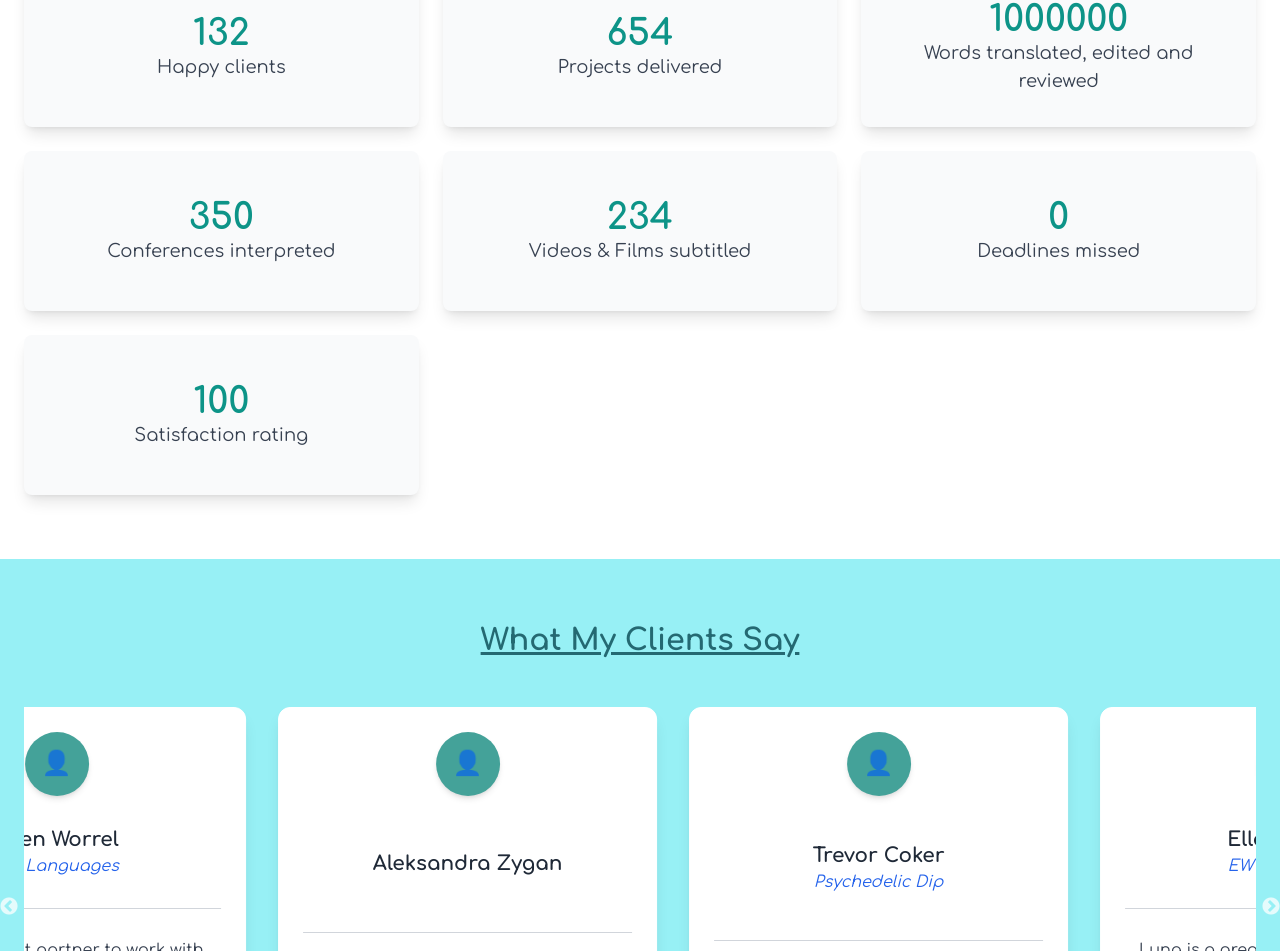
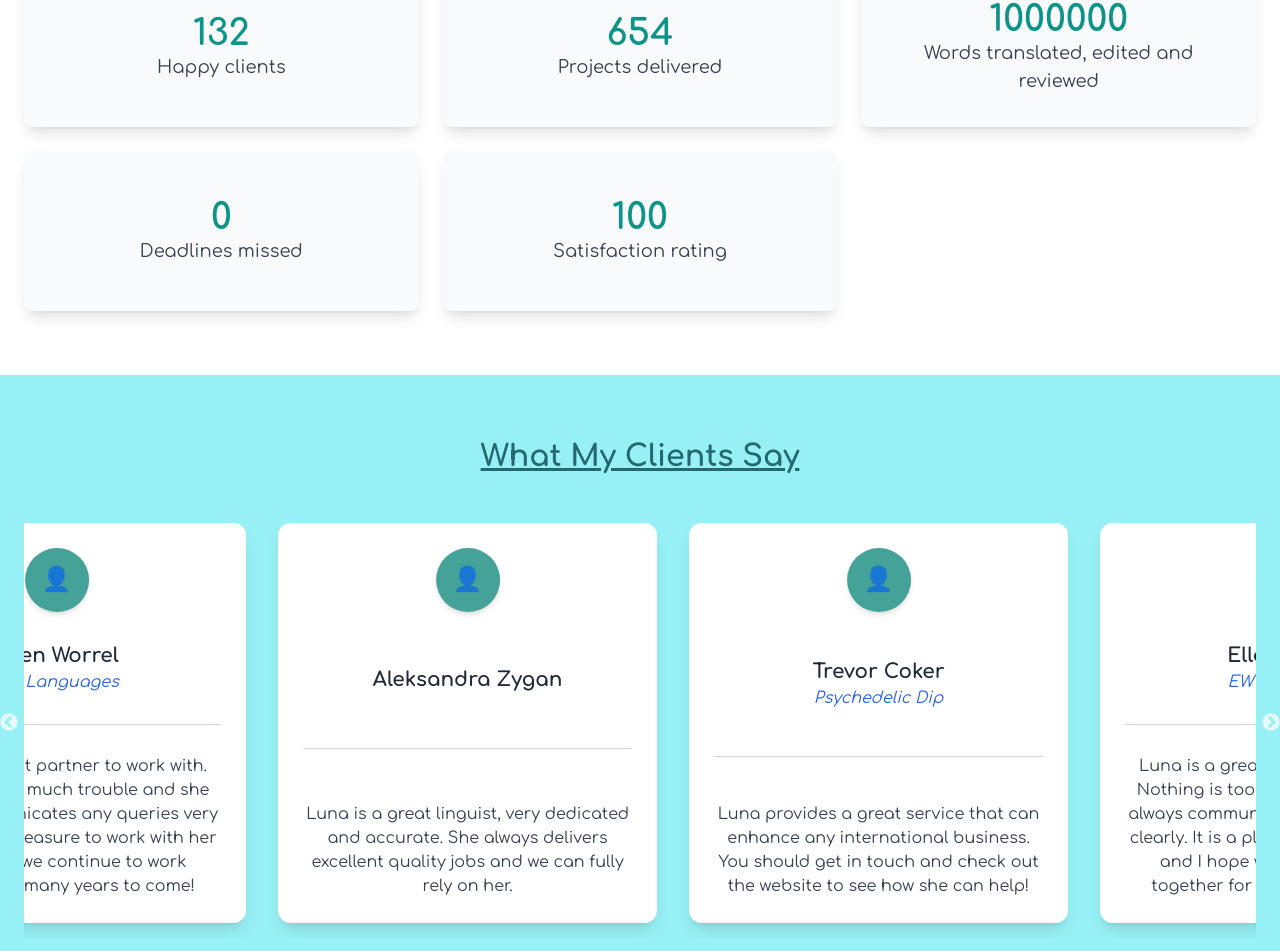
Before and after one commit to Bilel-lefi/luna-portfolio, a React (Vite) app: page / in a window 1280 px wide. Shown: the part 2000-2951 px from the top of the page. Built offline with nearby package versions, Linux system fonts and the light colour scheme.

Commit message:
change figures

```diff
--- a/src/components/Home.jsx
+++ b/src/components/Home.jsx
@@ -12,8 +12,8 @@ const StatsSection = () => {
     { value: 132, label: "Happy clients" },
     { value: 654, label: "Projects delivered" },
     { value: 1000000, label: "Words translated, edited and reviewed" },
-    { value: 350, label: "Conferences interpreted" },
-    { value: 234, label: "Videos & Films subtitled" },
+    // { value: 350, label: "Conferences interpreted" },
+    // { value: 234, label: "Videos & Films subtitled" },
     // {
     //   value: 3,
     //   label:
```
